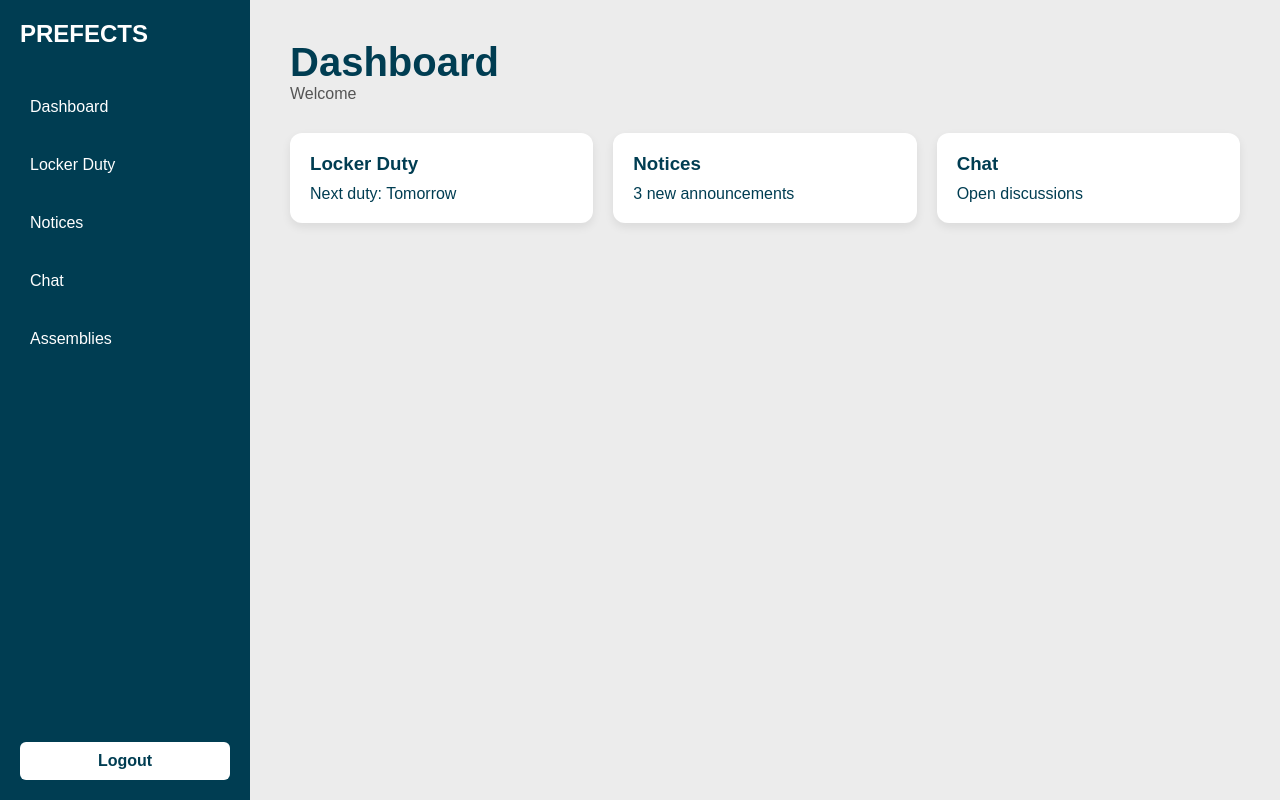
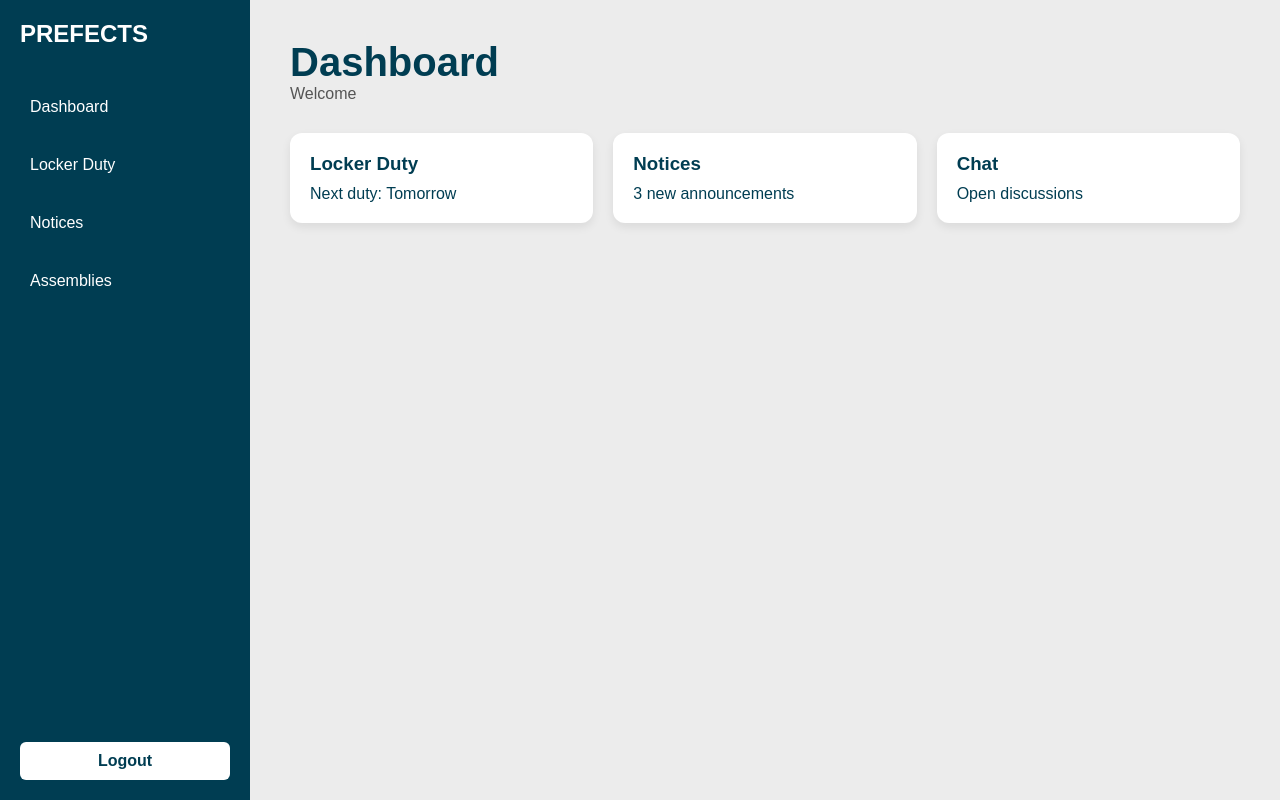
Before and after one commit to BHS23113/Luke-main, a Flask app: page /dashboard in a window 1280 px wide. Run offline with Flask 3, Linux system fonts and the light colour scheme; the visitor is signed in with stand-in values (Sample User, id 1).

Commit message:
removed chat in layout

```diff
--- a/templates/layout.html
+++ b/templates/layout.html
@@ -31,7 +31,6 @@
             <a href="/dashboard">Dashboard</a>
             <a href="/locker-duty">Locker Duty</a>
             <a href="#">Notices</a>
-            <a href="#">Chat</a>
             <a href="#">Assemblies</a>
 
             <!-- Only visible to admins -->
```
